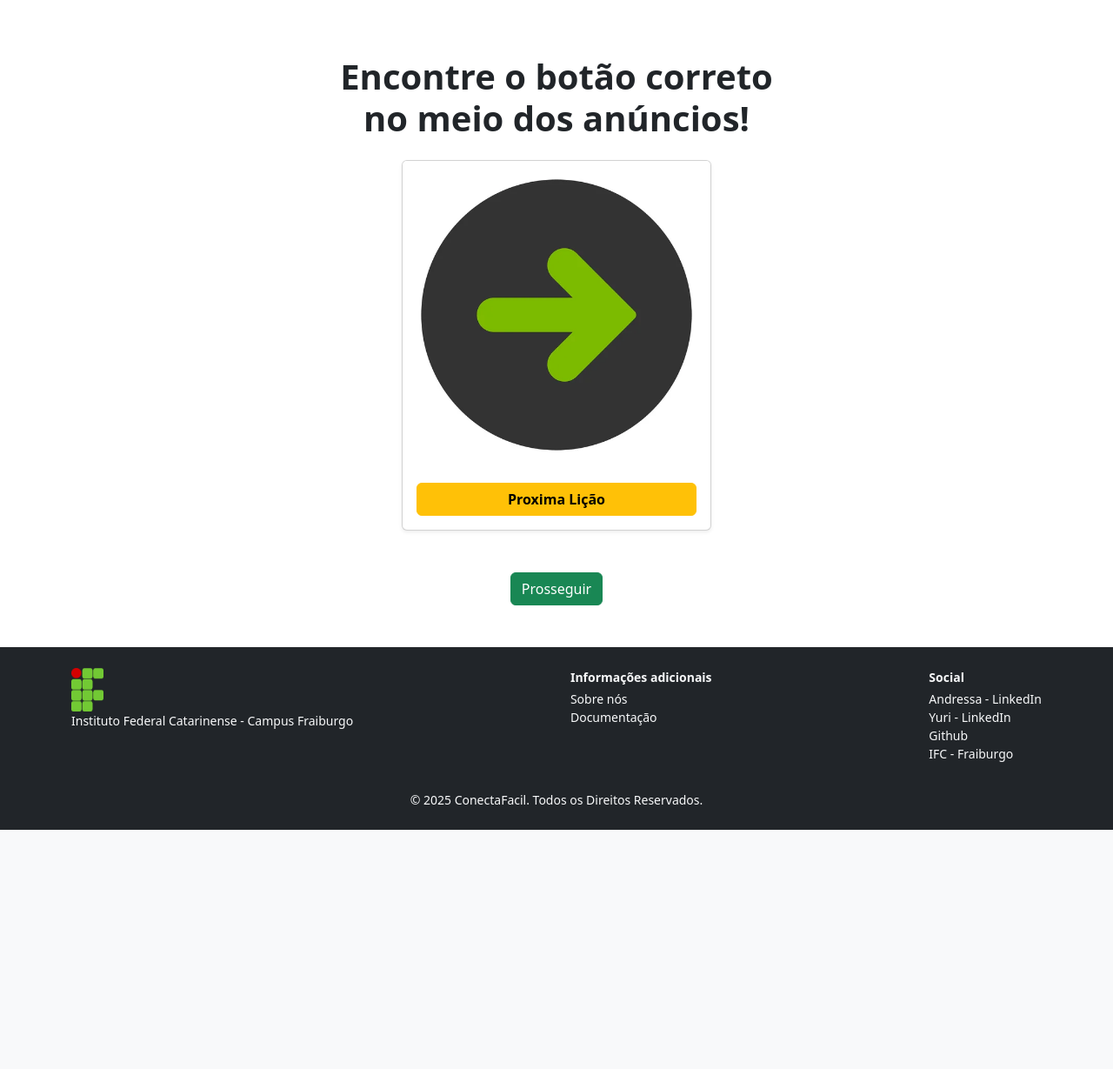
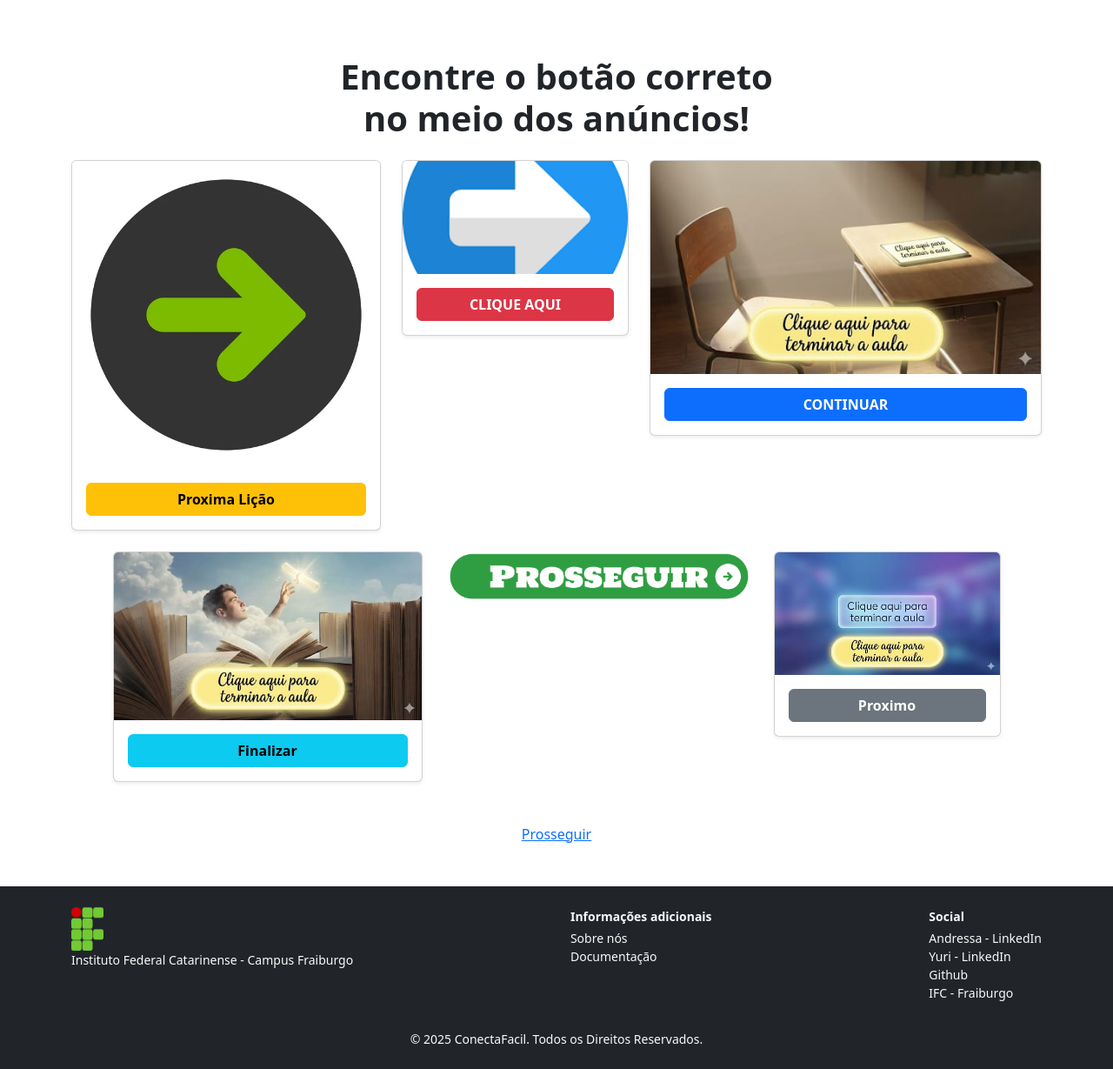
Before and after one commit to YorihBarg/Inter3Facil, a Django app: page /trilha/teste2/ in a window 1280 px wide. Shown: the part 73-1302 px from the top of the page at 87% size. Before the commit the page ends 1027 px from the top, so only its background shows below. Run offline with Django 5.2, Linux system fonts and the light colour scheme.

```diff
--- a/trilhas/templates/teste2.html
+++ b/trilhas/templates/teste2.html
@@ -6,6 +6,7 @@
   <meta name="viewport" content="width=device-width, initial-scale=1">
   <title>Conteúdo - Segurança na Internet</title>
   <link href="https://cdn.jsdelivr.net/npm/bootstrap@5.3.2/dist/css/bootstrap.min.css" rel="stylesheet">
+
   <style>
     .fake-ad {
       cursor: pointer;
@@ -15,6 +16,7 @@
       transform: scale(1.03);
       filter: brightness(1.1);
     }
+    /* botão real escondido */
     .hidden-real-btn {
       opacity: 0.4;
       font-size: 0.85rem;
@@ -29,11 +31,10 @@
 <header class="p-3 mb-3 border-bottom" style="background-color:#063F55;" role="banner">
   <div class="container">
     <div class="d-flex flex-wrap align-items-center justify-content-center justify-content-lg-start" role="navigation" aria-label="Pagina inicial">
-        <a href="/" class="d-flex align-items-center mb-2 mb-lg-0 link-body-emphasis text-decoration-none">
-          <svg class="bi me-2" width="40" height="32" role="img" aria-label="Bootstrap">
+        <a href="/" class="d-flex align-items-center mb-2 mb-lg-0 link-body-emphasis text-decoration-none"> <svg class="bi me-2"
+            width="40" height="32" role="img" aria-label="Bootstrap">
             <use xlink:href="#bootstrap"></use>
-          </svg>
-        </a>
+          </svg> </a>
         <a href="{% url 'index' %}" class="nav-link fs-4 text-success mb-3 mb-md-0 me-md-auto text-decoration-none"aria-label="Logo">
           ConectaFacil
         </a>
@@ -43,15 +44,19 @@
           <li><a class="nav-link text-light" href="{% url 'saibamais' %}">Saiba Mais</a></li>
         </ul>
     <a class="btn btn-outline-danger" href="{% url 'logout' %}">Sair</a>
+
       </div>
     </div>
   </header>
 
 <!-- CONTEÚDO -->
 <section class="container text-center py-5">
+
   <h1 class="fw-bold mb-4">Encontre o botão correto<br>no meio dos anúncios!</h1>
 
+  <!-- GRADE DE ANÚNCIOS -->
   <div class="row g-4 justify-content-center">
+
   <!-- FALSO 1 -->
   <div class="col-6 col-md-4">
     <div class="card shadow-sm">
@@ -61,13 +66,65 @@
       </div>
     </div>
   </div>
-    <!-- Outros cards de anúncios... -->
+
+  <!-- FALSO 2 - card pequeno -->
+  <div class="col-4 col-md-3">
+    <div class="card shadow-sm">
+      <img src="{% static 'trilhas/img/ad6.png' %}" class="card-img-top fake-ad" style="height:130px; object-fit:cover;" onclick="showWarning()">
+      <div class="card-body text-center">
+        <button class="btn btn-danger fw-bold w-100" onclick="showWarning()">CLIQUE AQUI</button>
+      </div>
+    </div>
+  </div>
+
+  <!-- FALSO 3 - card mais largo -->
+  <div class="col-8 col-md-5">
+    <div class="card shadow-sm">
+      <img src="{% static 'trilhas/img/ad3.jpg' %}" class="card-img-top fake-ad" onclick="showWarning()">
+      <div class="card-body text-center">
+        <button class="btn btn-primary fw-bold w-100" onclick="showWarning()">CONTINUAR</button>
+      </div>
+    </div>
+  </div>
+
+  <!-- FALSO 4 -->
+  <div class="col-6 col-md-4">
+    <div class="card shadow-sm">
+      <img src="{% static 'trilhas/img/ad4.jpg' %}" class="card-img-top fake-ad" onclick="showWarning()">
+      <div class="card-body text-center">
+        <button class="btn btn-info fw-bold w-100" onclick="showWarning()">Finalizar</button>
+      </div>
+    </div>
+  </div>
+
+  <!-- FALSO 5 -->
+  <div class="col-md-4">
+    <div class="">
+      <img src="{% static 'trilhas/img/ad5.png' %}" class="card-img-top fake-ad" onclick="showWarning()">
+      <div class=" text-center">
+      </div>
+    </div>
+  </div>
+
+  <!-- FALSO 6 -->
+  <div class="col-4 col-md-3">
+    <div class="card shadow-sm">
+      <img src="{% static 'trilhas/img/ad2.jpg' %}" class="card-img-top fake-ad" onclick="showWarning()">
+      <div class="card-body text-center">
+        <button class="btn btn-secondary fw-bold w-100" onclick="showWarning()">Proximo</button>
+      </div>
+    </div>
+  </div>
+
 </div>
 
   <!-- botão real escondido -->
   <div class="mt-5">
-    <a href="{% url 'testefinal' %}" class="btn btn-success">Prosseguir</a>
+    <a href="{% url 'testefinal' %}">
+       Prosseguir
+    </a>
   </div>
+
 </section>
 
 <!-- MODAL de alerta -->
```
Lines whose indentation alone changed are shown as unchanged.
